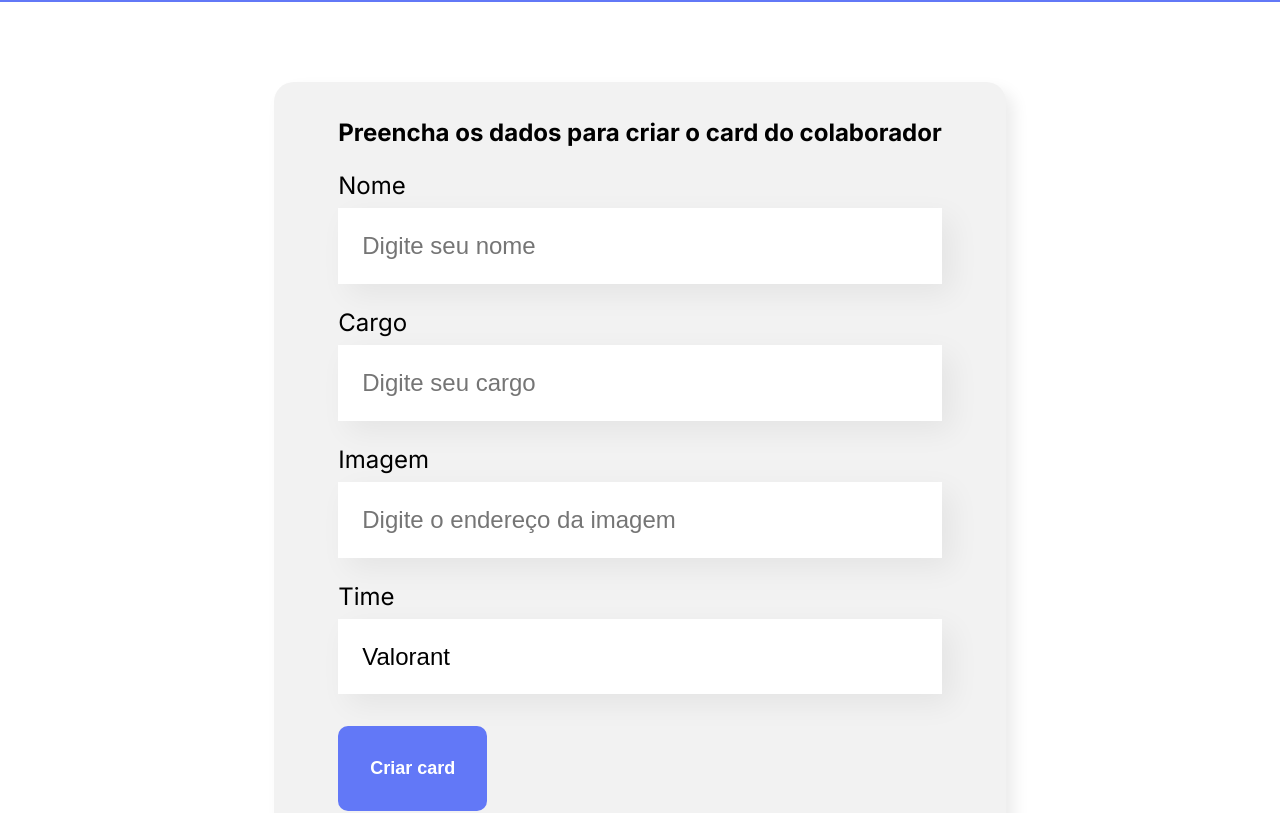
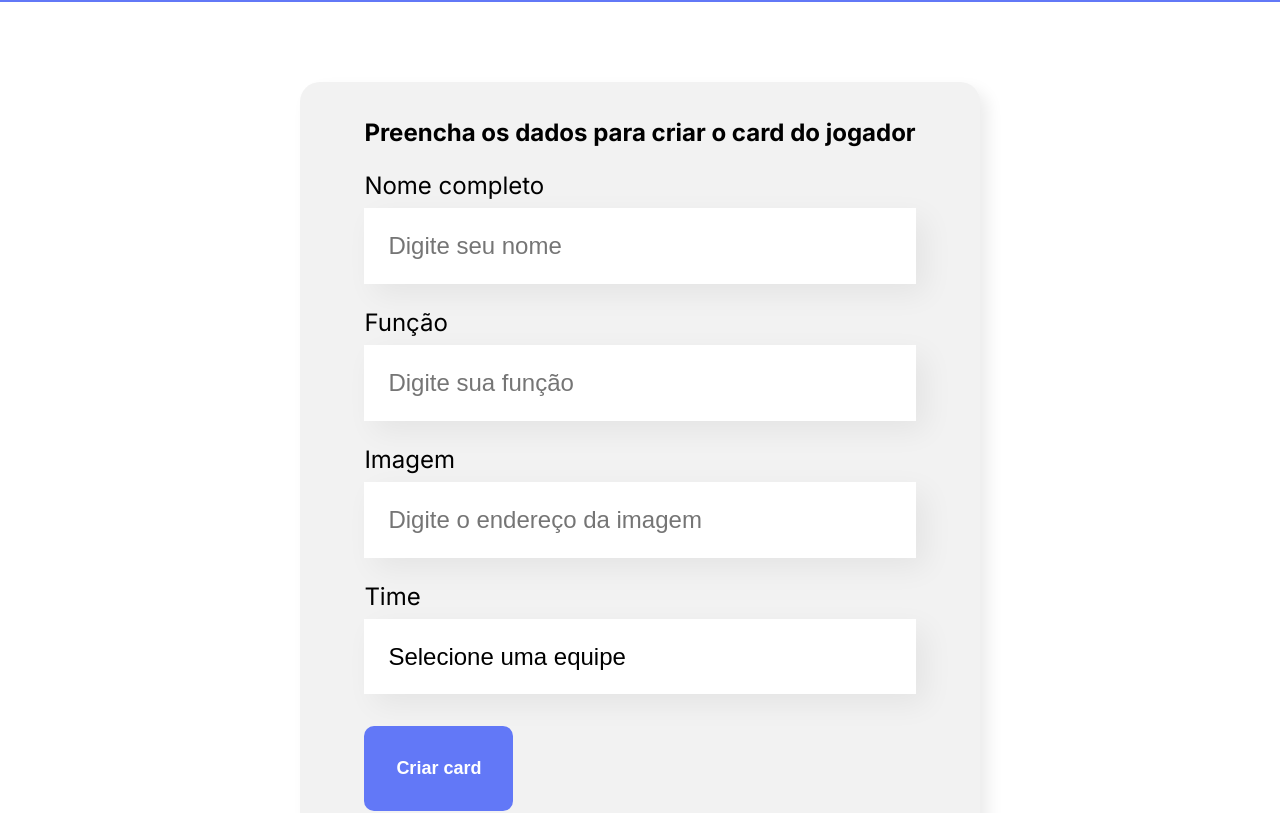
Before and after one commit to matheuskaully/organo, a React (Vite) app: page / in a window 1280 px wide. Shown: the part 496-1309 px from the top of the page. Built offline with nearby package versions, Linux system fonts and the light colour scheme.

Commit message:
consertos

```diff
--- a/src/components/Card/index.tsx
+++ b/src/components/Card/index.tsx
@@ -4,17 +4,17 @@ import "./style.css"
 interface CardProps {
   name: string
   office: string
-  squad: string
   image: string
+  bgcolor: string
 }
 
-export function Card({name, office, squad, image}: CardProps) {
+export function Card({name, office, image, bgcolor}: CardProps) {
   return (
     <div className="player">
-      <div className="header is-animating">
-        <img src={image} alt={name} />
+      <div className="header" style={{ backgroundColor: bgcolor }}>
+        <img src={image} alt={name} style={{ borderBottomColor: bgcolor }} />
       </div>
-      <div className="footer">
+      <div className="footers">
         <h4>{name}</h4>
         <h5>{office}</h5>
       </div>
--- a/src/components/Card/style.css
+++ b/src/components/Card/style.css
@@ -1,5 +1,5 @@
 .player {
-  width: 200px;
+  width: 280px;
   margin: 0 0 32px 0;
 }
 
@@ -14,10 +14,9 @@
   position: relative;
   bottom: -50px;
   border: 5px solid #DCDCDC;
-  border-bottom-color: #00CC99;
 }
 
-.player .footer {
+.player .footers {
   background: #fff;
   box-shadow: 5px 5px 15px rgba(0, 0, 0, 0.08);
   border-radius: 0 0 10px 10px;
@@ -25,7 +24,7 @@
   padding-bottom: 40px;
 }
 
-.player .footer h4 {
+.player .footers h4 {
   color: #6278f7;
   font-size: 18px;
   line-height: 22px;
@@ -33,7 +32,7 @@
   margin-bottom: 8px;
 }
 
-.player .footer h5 {
+.player .footers h5 {
   font-size: 18px;
   line-height: 22px;
   color: #212121;
--- a/src/components/Footer/index.tsx
+++ b/src/components/Footer/index.tsx
@@ -28,7 +28,7 @@ export function Footer() {
       </section>
       <section>
         <p>
-            Desenvolvido Matheus Kaúlly ❤️
+            Desenvolvido por <a target="_blank" href="https://github.com/matheuskaully">Matheus Kaúlly</a> ❤️
         </p>
       </section>
     </footer>
--- a/src/components/Footer/style.css
+++ b/src/components/Footer/style.css
@@ -21,6 +21,11 @@
   margin-right: 0;
 }
 
+section a {
+  text-decoration: none;
+  color: #FFF;
+}
+
 @media only screen and (max-device-width: 700px) {
   .footer {
     background: #6278F7;
--- a/src/components/Form/index.tsx
+++ b/src/components/Form/index.tsx
@@ -13,7 +13,7 @@ export function Form({handleSubmit, squadList}: FormProps) {
   const [name, setName] = useState('')
   const [office, setOffice] = useState('')
   const [image, setImage] = useState('')
-  const [squad, setSquad] = useState('Valorant')
+  const [squad, setSquad] = useState('')
 
   function handleSave(event: { preventDefault: () => void} ) {
     event.preventDefault()
@@ -35,19 +35,19 @@ export function Form({handleSubmit, squadList}: FormProps) {
   return (
     <section className="form">
       <form onSubmit={handleSave}>
-        <h2>Preencha os dados para criar o card do colaborador</h2>
+        <h2>Preencha os dados para criar o card do jogador</h2>
         <Text
           inputValue={name}
           handleChange={(value: string) => setName(value)}
-          label="Nome"
+          label="Nome completo"
           placeholder="Digite seu nome"
           required={true}
         />
         <Text
           inputValue={office}
           handleChange={(value: string) => setOffice(value)}
-          label="Cargo"
-          placeholder="Digite seu cargo"
+          label="Função"
+          placeholder="Digite sua função"
           required={true}
         />
         <Text
--- a/src/components/List/index.tsx
+++ b/src/components/List/index.tsx
@@ -18,6 +18,12 @@ export function List({label, items, required, selectValue, handleChange}: ListPr
         value={selectValue}
         onChange={event => handleChange(event.target.value)}
       >
+        <option
+          value=""
+          disabled
+        >
+          Selecione uma equipe
+        </option>
         {items.map(item => {
           return (
             <option
--- a/src/components/Squad/index.tsx
+++ b/src/components/Squad/index.tsx
@@ -36,7 +36,7 @@ export function Squad({squadName, primaryColor, secondColor, players}: SquadProp
               name={player.name}
               office={player.office}
               image={player.image}
-              squad={player.squad}
+              bgcolor={primaryColor}
             />
           )
         })}
```
Also changed, not shown: src/components/List/style.css (line endings or trailing spaces).
